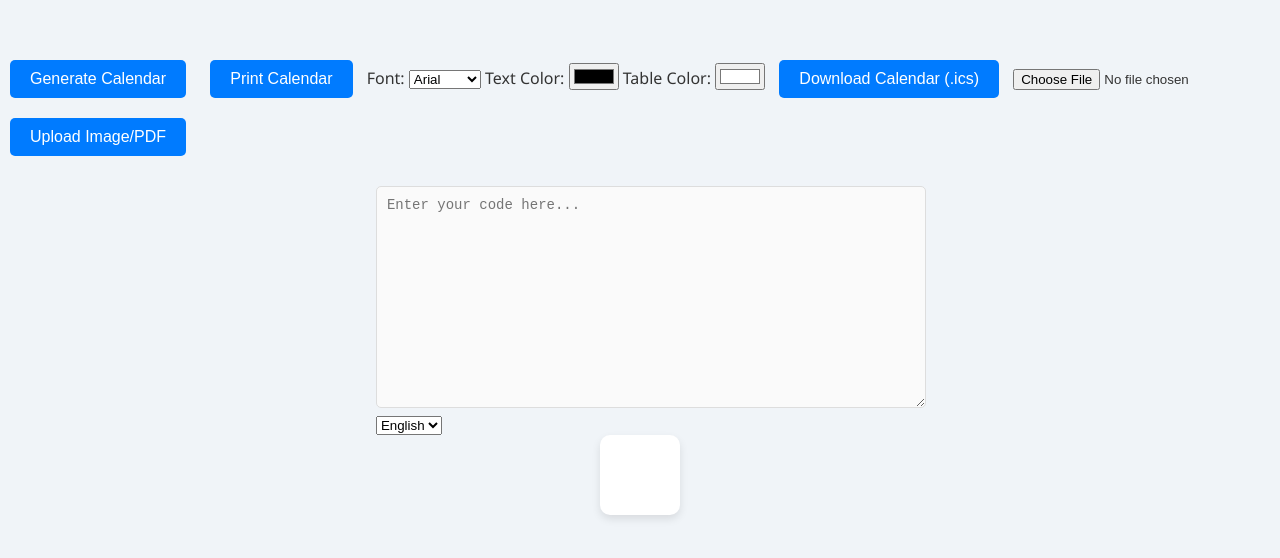
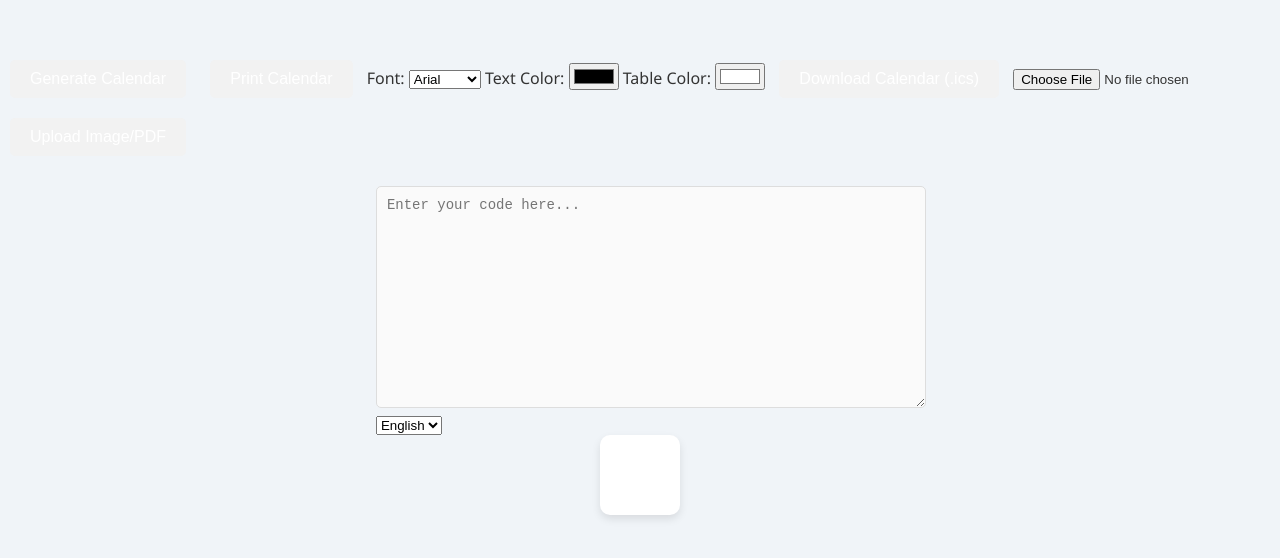
Before and after one commit to Noahabebe/GenCAL, a website: page public/code.html in a window 1280 px wide. Shown: the part 118-676 px from the top of the page. Drawn offline with nearby package versions, Linux system fonts and the light colour scheme.

Commit message:
Update style.css

```diff
--- a/public/css/style.css
+++ b/public/css/style.css
@@ -32,7 +32,7 @@ button {
     cursor: pointer;
     border-radius: 5px;
     border: none;
-    background-color: #007bff;
+    background-color: #f2f2f2;
     color: white;
     transition: background-color 0.3s ease;
 }
```
